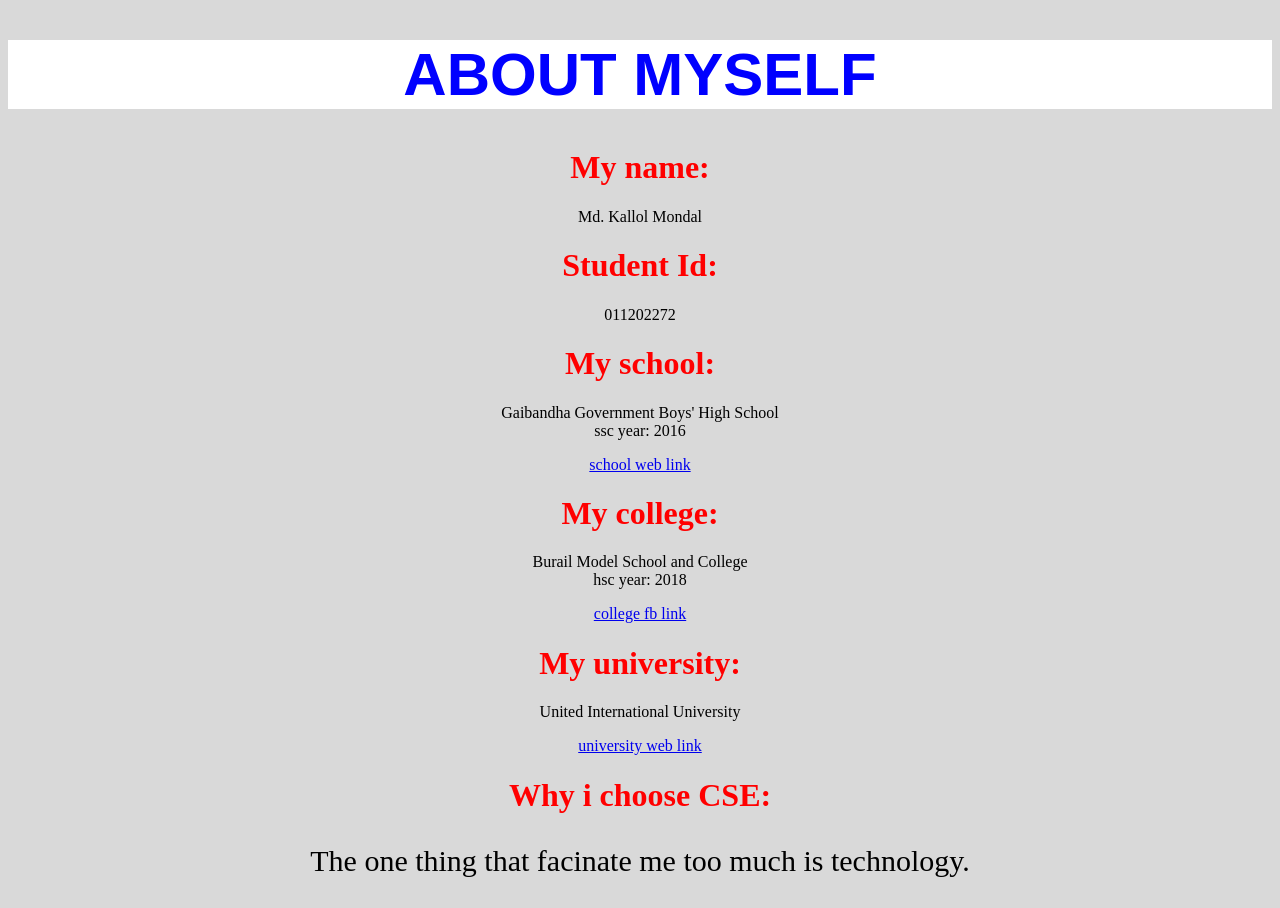
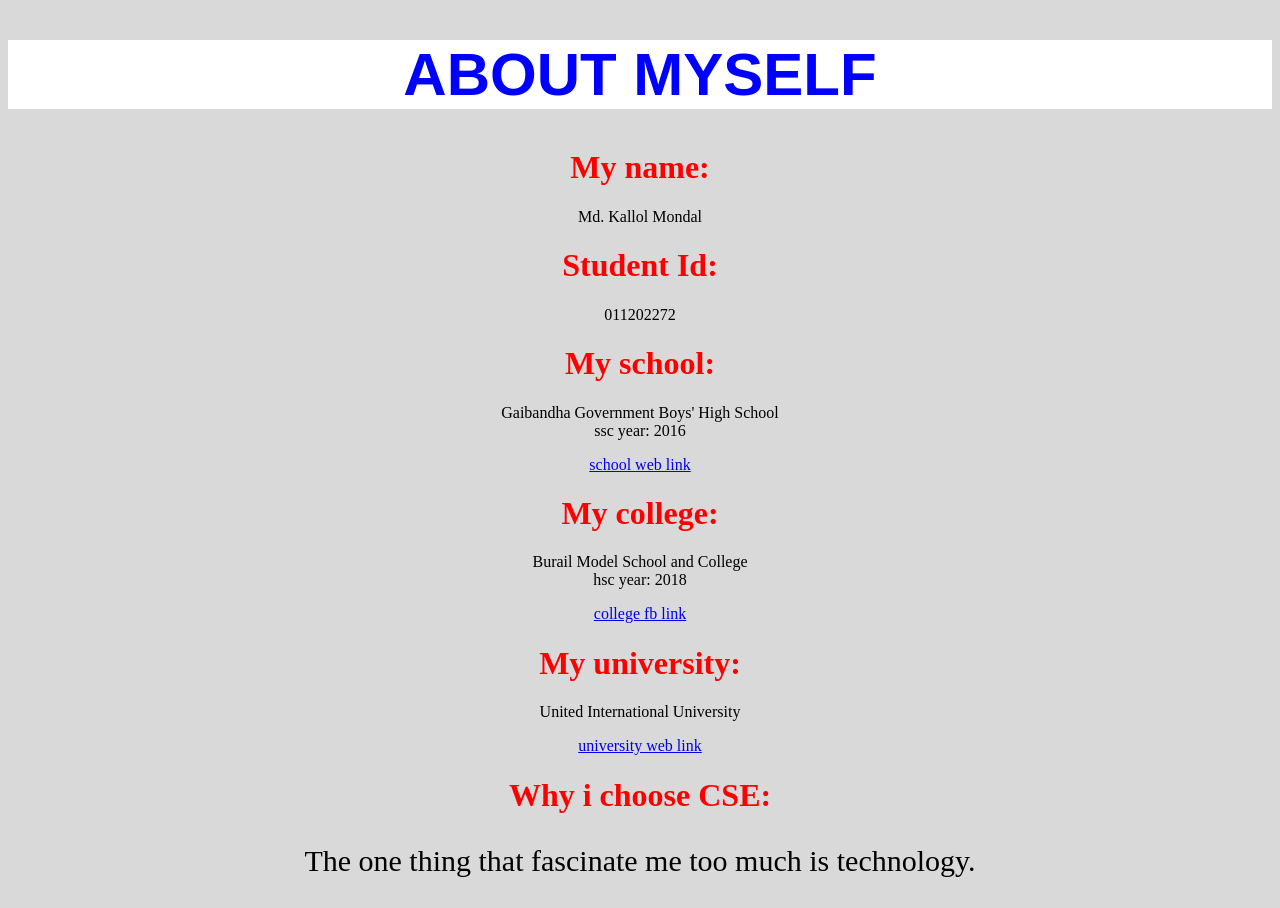
Before and after one commit to muhammadkallol20/muhammadkallol20.github.io, a plain HTML site: page index.html in a window 1280 px wide. Drawn offline with Linux system fonts and the light colour scheme.

Commit message:
Update index.html

```diff
--- a/index.html
+++ b/index.html
@@ -20,6 +20,6 @@
 	<p>United International University</p>
 	<a href="http://www.uiu.ac.bd/">university web link</a>
 	<h1 style="color: red;">Why i choose CSE:</h1>
-	<p style="font-size: 30px;">The one thing that facinate me too much is technology. </p>
+	<p style="font-size: 30px;">The one thing that fascinate me too much is technology. </p>
 </body>
 </html>
```
